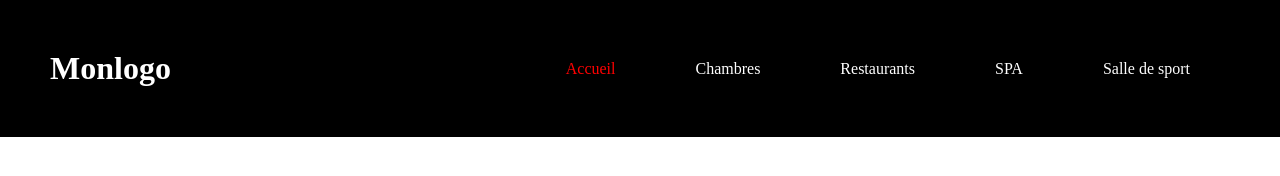
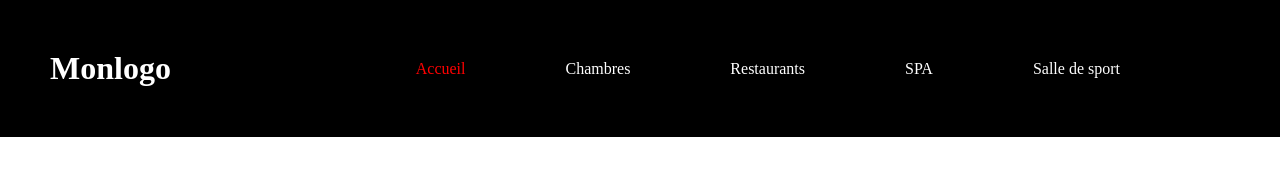
Before and after one commit to Soukhra/projet_hotel, a plain HTML site: page index.html in a window 1280 px wide. Drawn offline with Linux system fonts and the light colour scheme.

Commit message:
modif margin et padding

```diff
--- a/css/style.css
+++ b/css/style.css
@@ -31,10 +31,11 @@
 
 .navbar .navlink ul {
     display: flex;
+    padding-right: 60px;
 }
 
 .navbar .navlink ul li {
-    margin: 0 40px;
+    margin: 0 50px;
 }
 
 .active a {
```
